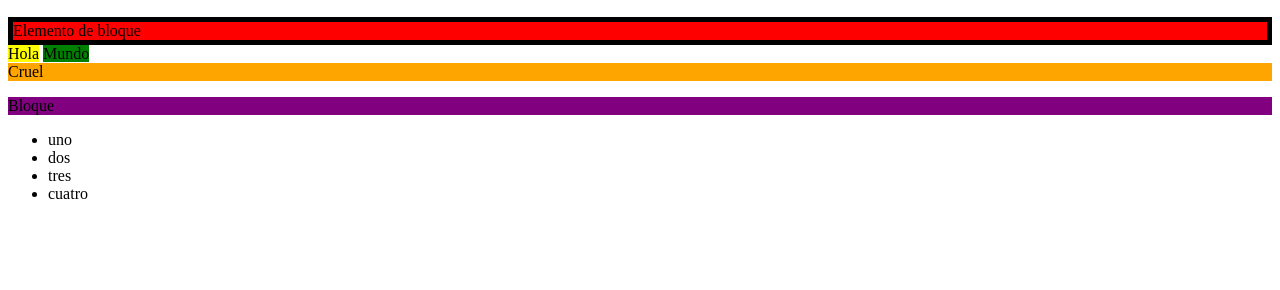
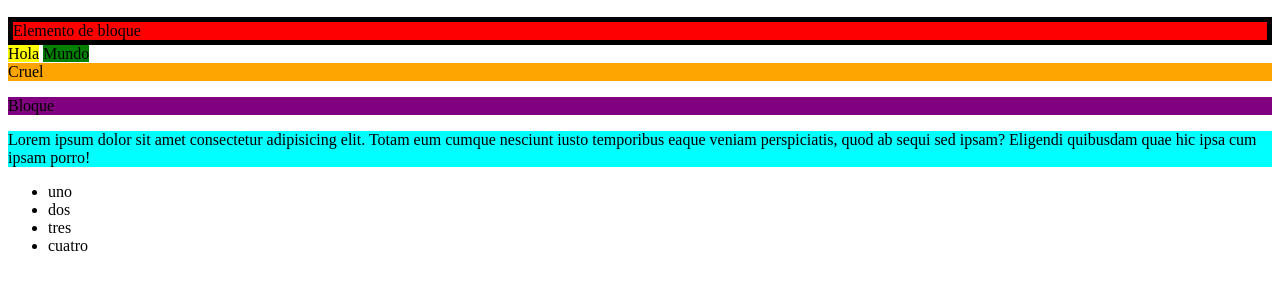
Before and after one commit to AleBustamante/taller-test, a plain HTML site: page index.html in a window 1280 px wide. Shown: the part 110-400 px from the top of the page. Drawn offline with Linux system fonts and the light colour scheme.

Commit message:
Ejercicios elementos

```diff
--- a/index.html
+++ b/index.html
@@ -17,6 +17,11 @@
     <span style="background-color: green">Mundo</span>
     <div style="background-color: orange">Cruel</div>
     <p style="background-color: purple">Bloque</p>
+    <p style="background-color: aqua">
+      Lorem ipsum dolor sit amet consectetur adipisicing elit. Totam eum cumque
+      nesciunt iusto temporibus eaque veniam perspiciatis, quod ab sequi sed
+      ipsam? Eligendi quibusdam quae hic ipsa cum ipsam porro!
+    </p>
 
     <ul>
       <li>uno</li>
```
